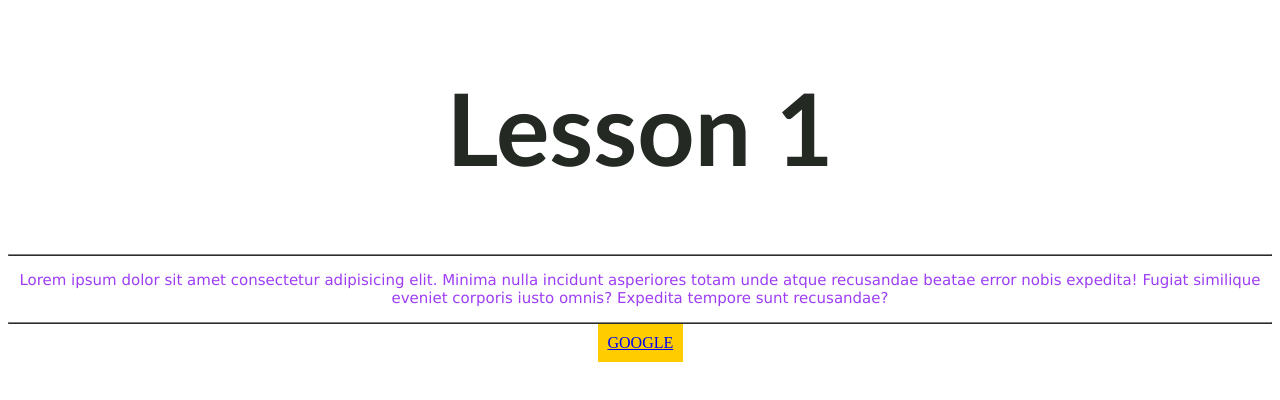
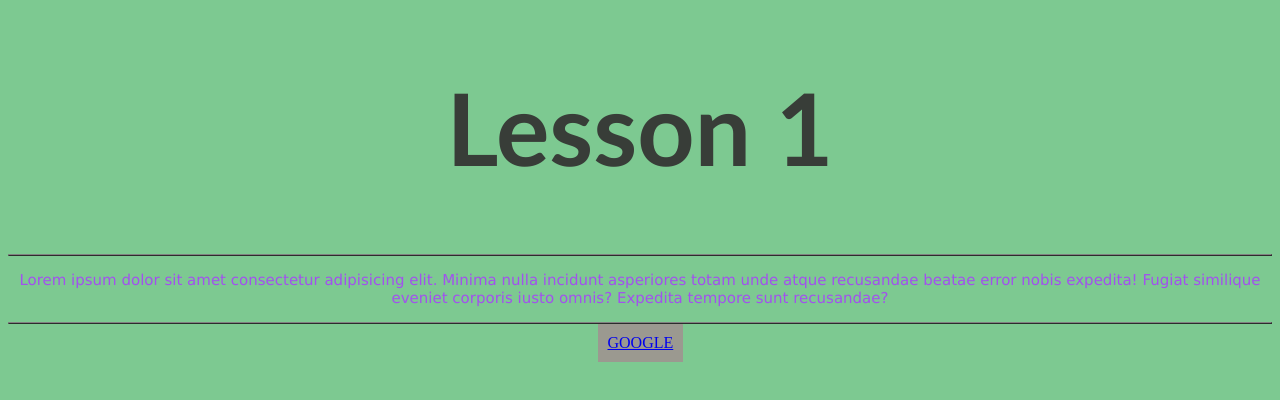
Before and after one commit to nahn2006/bezb, a plain HTML site: page index.html in a window 1280 px wide. Drawn offline with Linux system fonts and the light colour scheme.

Commit message:
атрибуты <body> цвет фона

```diff
--- a/index.html
+++ b/index.html
@@ -7,7 +7,7 @@
     <title>Document</title>
     <link rel="stylesheet" href="style.css">
 </head>
-    <body>
+    <body bgcolor="#7dc991">
         <table border="1" width="100%">
             <h1>Lesson 1</h1>
         </table>
@@ -22,7 +22,7 @@
                                  width: 65px; /* Ширина элемента в пикселах */
                                  padding: 10px; /* Поля вокруг текста */
                                  margin: auto; /* Выравниваем по центру */
-                                 background: #fc0; /* Цвет фона */
+                                 background: rgb(155, 153, 144); /* Цвет фона */
                                 }
                         </style>
                     <a href="http://google.com">GOOGLE</a>
--- a/style.css
+++ b/style.css
@@ -1,12 +1,12 @@
 p {
-    color: rgb(157, 62, 245);
+    color: rgb(162, 81, 238);
     font-size: 15px;
     font-family: 'Lucida Sans', 'Lucida Sans Regular', 'Lucida Grande', 'Lucida Sans Unicode', Geneva, Verdana, sans-serif;
     text-align: center;
 
 }
 h1 {
-    color: rgb(36, 41, 36);
+    color: rgb(56, 61, 56);
     text-align: center;
     font-family: 'Gill Sans', 'Gill Sans MT', Calibri, 'Trebuchet MS', sans-serif;
     font-size: 100px;
```
Also changed, not shown: начало.html (added, +12 -0 lines).
